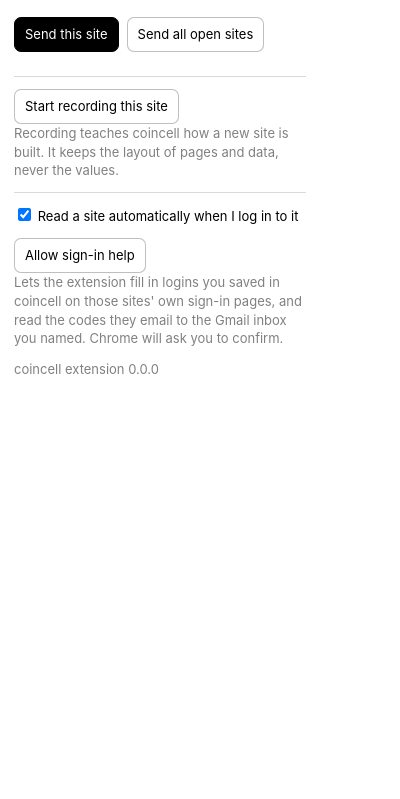
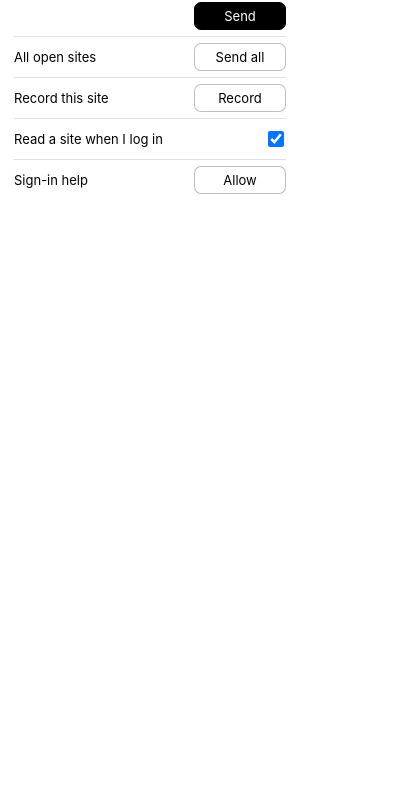
Before and after one commit to ghosthack/coincell, a browser extension: page extension/popup.html in a window 400 px wide. Shown: the part 45-844 px from the top of the page. Drawn offline with Linux system fonts and the light colour scheme.

Commit message:
Popup: one aligned row per action, details on hover or click
Each row has a short label on the left and its button or checkbox in a
single column on the right. The explanations that used to sit under the
controls show as a tooltip over the label and open underneath on a click.

Co-Authored-By: Claude Fable 5.2 <noreply@anthropic.com>

```diff
--- a/extension/popup.html
+++ b/extension/popup.html
@@ -3,43 +3,42 @@
 <head>
 <meta charset="utf-8">
 <style>
-  :root { color-scheme: light dark; }
-  body { margin: 0; width: 320px; font: 13px/1.45 -apple-system, BlinkMacSystemFont, "Segoe UI", system-ui, sans-serif; }
-  main { padding: 14px; display: grid; gap: 12px; }
-  .brand { display: flex; align-items: center; gap: 8px; font-weight: 650; font-size: 15px; }
-  .muted { color: GrayText; }
-  button { font: inherit; padding: 7px 10px; border-radius: 7px; border: 1px solid color-mix(in srgb, CanvasText 25%, transparent); background: Canvas; color: CanvasText; cursor: pointer; }
+  :root { color-scheme: light dark; --line: color-mix(in srgb, CanvasText 12%, transparent); }
+  body { margin: 0; width: 300px; font: 13px/1.4 -apple-system, BlinkMacSystemFont, "Segoe UI", system-ui, sans-serif; }
+  main { padding: 12px 14px; display: grid; }
+  .brand { display: flex; align-items: center; gap: 8px; font-weight: 650; font-size: 14px; padding-bottom: 8px; }
+  .brand span { margin-left: auto; font-weight: 400; font-size: 12px; color: GrayText; }
+  /* One line per action: what it is on the left, the control in one column on the right.
+     Hover over the label for the details, or click it to open them underneath. */
+  .row { display: grid; grid-template-columns: minmax(0, 1fr) 92px; align-items: center; gap: 12px; height: 40px; border-top: 1px solid var(--line); }
+  .row > .label { white-space: nowrap; overflow: hidden; text-overflow: ellipsis; cursor: help; background: none; border: 0; padding: 0; height: auto; text-align: left; border-radius: 0; }
+  .row > :last-child { justify-self: end; }
+  .row button:not(.label) { width: 92px; }
+  .row input[type=checkbox] { margin: 0 2px 0 0; width: 16px; height: 16px; }
+  .detail { color: GrayText; font-size: 12px; padding: 0 0 10px; }
+  button { font: inherit; height: 28px; padding: 0 8px; border-radius: 7px; border: 1px solid color-mix(in srgb, CanvasText 25%, transparent); background: Canvas; color: CanvasText; cursor: pointer; white-space: nowrap; }
   button.primary { background: CanvasText; color: Canvas; border-color: CanvasText; }
   button:disabled { opacity: .5; cursor: default; }
-  .row { display: flex; gap: 8px; flex-wrap: wrap; }
-  #results { display: grid; gap: 6px; }
+  #results { display: grid; gap: 6px; padding: 2px 0 10px; } #results:empty { display: none; }
   .result { display: grid; grid-template-columns: 16px 1fr; gap: 0 6px; }
   .result b { font-weight: 600; } .result span { grid-column: 2; }
   .result .warn { font-weight: 600; margin-top: 3px; }
-  hr { border: 0; border-top: 1px solid color-mix(in srgb, CanvasText 15%, transparent); margin: 0; }
 </style>
 </head>
 <body>
 <main>
-  <div class="brand"><img src="icons/icon-48.png" width="24" height="24" alt="">coincell</div>
-  <div><div id="site"></div><div class="muted" id="hint"></div></div>
-  <div class="row">
-    <button class="primary" id="send">Send this site</button>
-    <button id="send-all">Send all open sites</button>
-  </div>
+  <div class="brand"><img src="icons/icon-48.png" width="20" height="20" alt="">coincell<span id="version"></span></div>
+  <div class="row"><button class="label" data-for="hint" id="site"></button><button class="primary" id="send">Send</button></div>
+  <div class="detail" id="hint" hidden></div>
+  <div class="row"><button class="label" data-for="all-hint">All open sites</button><button id="send-all">Send all</button></div>
+  <div class="detail" id="all-hint" hidden>Sends every site coincell knows that is open in a tab and logged in.</div>
   <div id="results" role="status"></div>
-  <hr>
-  <div>
-    <div class="row"><button id="record">Start recording this site</button></div>
-    <div class="muted" id="record-hint">Recording teaches coincell how a new site is built. It keeps the layout of pages and data, never the values.</div>
-  </div>
-  <hr>
-  <label><input type="checkbox" id="auto-sync"> Read a site automatically when I log in to it</label>
-  <div>
-    <div class="row"><button id="allow">Allow sign-in help</button></div>
-    <div class="muted" id="allow-hint">Lets the extension fill in logins you saved in coincell on those sites' own sign-in pages, and read the codes they email to the Gmail inbox you named. Chrome will ask you to confirm.</div>
-  </div>
-  <div class="muted" id="version"></div>
+  <div class="row"><button class="label" data-for="record-hint">Record this site</button><button id="record">Record</button></div>
+  <div class="detail" id="record-hint" hidden>Recording teaches coincell how a new site is built. It keeps the layout of pages and data, never the values.</div>
+  <div class="row"><button class="label" data-for="sync-hint">Read a site when I log in</button><input type="checkbox" id="auto-sync" aria-label="Read a site when I log in"></div>
+  <div class="detail" id="sync-hint" hidden>Logging in to a site coincell knows is the cue to read it, at most once every 15 minutes.</div>
+  <div class="row"><button class="label" data-for="allow-hint">Sign-in help</button><button id="allow">Allow</button></div>
+  <div class="detail" id="allow-hint" hidden>Lets the extension fill in logins you saved in coincell on those sites' own sign-in pages, and read the codes they email to the Gmail inbox you named. Chrome asks you to confirm.</div>
 </main>
 <script type="module" src="popup.js"></script>
 </body>
--- a/extension/popup.js
+++ b/extension/popup.js
@@ -1,7 +1,14 @@
 import { SITES, siteFor } from './sites.js';
 
 const $ = (id) => document.getElementById(id);
-$('version').textContent = `coincell extension ${chrome.runtime.getManifest().version}`;
+$('version').textContent = chrome.runtime.getManifest().version;
+// A row's label: its details show as a tooltip on hover, and open underneath on a click.
+for (const b of document.querySelectorAll('button.label')) {
+  const detail = $(b.dataset.for);
+  b.setAttribute('aria-expanded', 'false');
+  b.addEventListener('mouseenter', () => { b.title = detail.textContent; });
+  b.addEventListener('click', () => { detail.hidden = !detail.hidden; b.setAttribute('aria-expanded', String(!detail.hidden)); });
+}
 $('auto-sync').checked = (await chrome.storage.local.get('autoSync')).autoSync ?? true;
 $('auto-sync').addEventListener('change', (e) => chrome.storage.local.set({ autoSync: e.target.checked }));
 // Normally the popup acts on the tab you are looking at; ?tab=<id> lets a test point it at one.
@@ -11,7 +18,7 @@ const isWeb = /^https?:/.test(tab?.url ?? '');
 const site = siteFor(tab?.url);
 const origin = isWeb ? new URL(tab.url).origin : null;
 
-$('site').textContent = site ? site.name : isWeb ? new URL(tab.url).hostname : 'No website in this tab';
+$('site').textContent = site ? site.name : isWeb ? `${new URL(tab.url).hostname} (not known yet)` : 'No website in this tab';
 $('hint').textContent = site ? (site.capture ? 'Log in first. This tab will move through the pages it needs by itself.' : 'Log in to the site first if you have not.') : isWeb ? 'coincell does not know this site yet. Record it so a script can be written.' : '';
 $('send').disabled = !site;
 $('record').disabled = !isWeb;
@@ -41,14 +48,14 @@ $('send-all').addEventListener('click', () => run($('send-all'), { type: 'send-a
 
 // Signing in with saved logins needs Chrome's leave for each site's sign-in pages, and for Gmail's feed of unread mail.
 const needed = [...new Set([...SITES.filter((s) => s.target === 'real' && s.signIn).flatMap((s) => [...(s.home ? [`${new URL(s.home).origin}/*`] : []), ...(s.allow ?? [])]), 'https://mail.google.com/*'])];
-const paintAllow = async () => { if (await chrome.permissions.contains({ origins: needed })) { $('allow').disabled = true; $('allow').textContent = 'Sign-in help is allowed'; } };
+const paintAllow = async () => { if (await chrome.permissions.contains({ origins: needed })) { $('allow').disabled = true; $('allow').textContent = 'Allowed ✓'; } };
 paintAllow();
 $('allow').addEventListener('click', async () => { await chrome.permissions.request({ origins: needed }); paintAllow(); });
 
 let recording = Boolean(origin && ((await chrome.storage.local.get('recording')).recording ?? {})[origin]);
 const paint = () => {
-  $('record').textContent = recording ? 'Stop recording' : 'Start recording this site';
-  if (recording) $('record-hint').textContent = 'Recording. Open your accounts, positions and activity pages, then stop. Values are never kept.';
+  $('record').textContent = recording ? 'Stop' : 'Record';
+  if (recording) { $('record-hint').textContent = 'Recording. Open your accounts, positions and activity pages, then stop. Values are never kept.'; $('record-hint').hidden = false; document.querySelector('[data-for="record-hint"]').textContent = 'Recording this site'; }
 };
 paint();
 $('record').addEventListener('click', async () => {
```
Also changed, not shown: extension/manifest.json.
